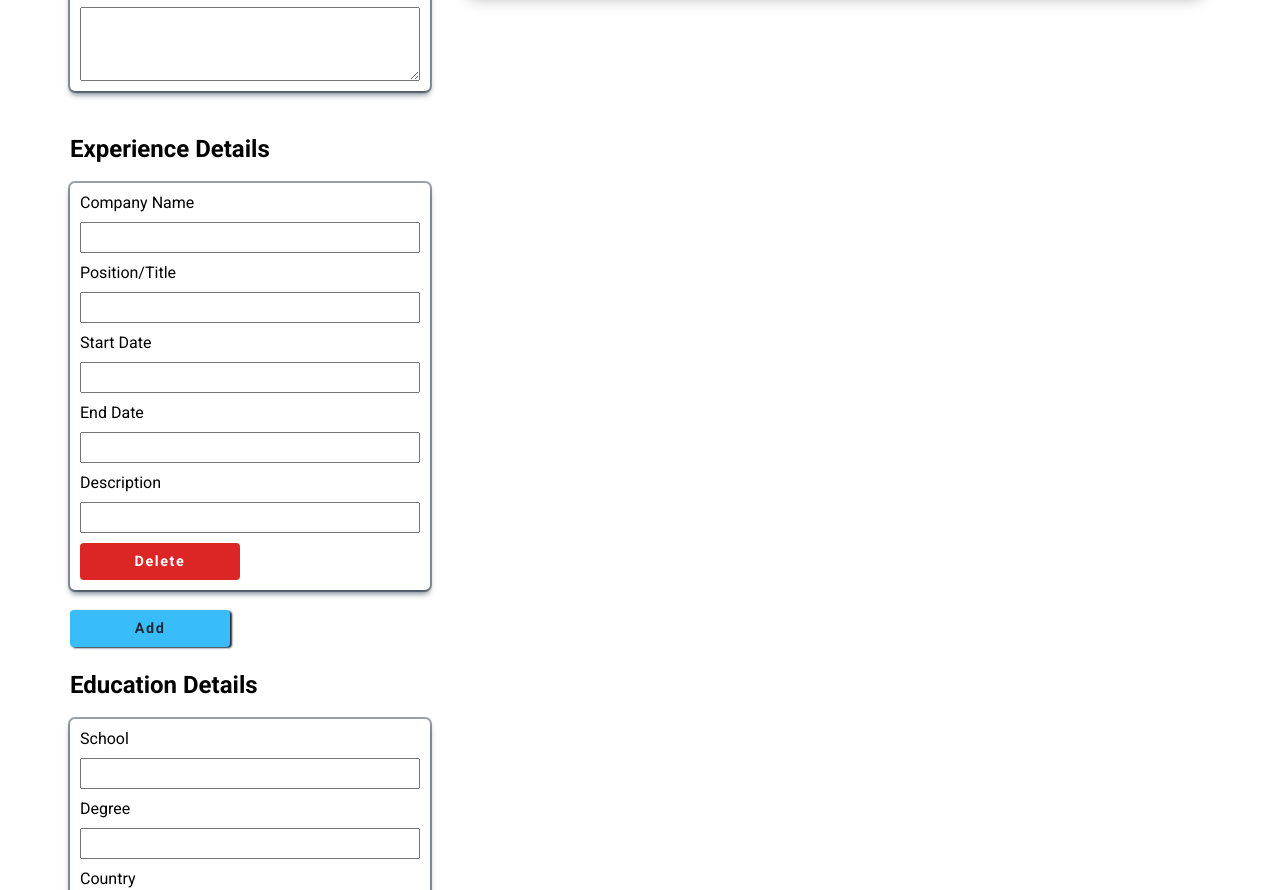
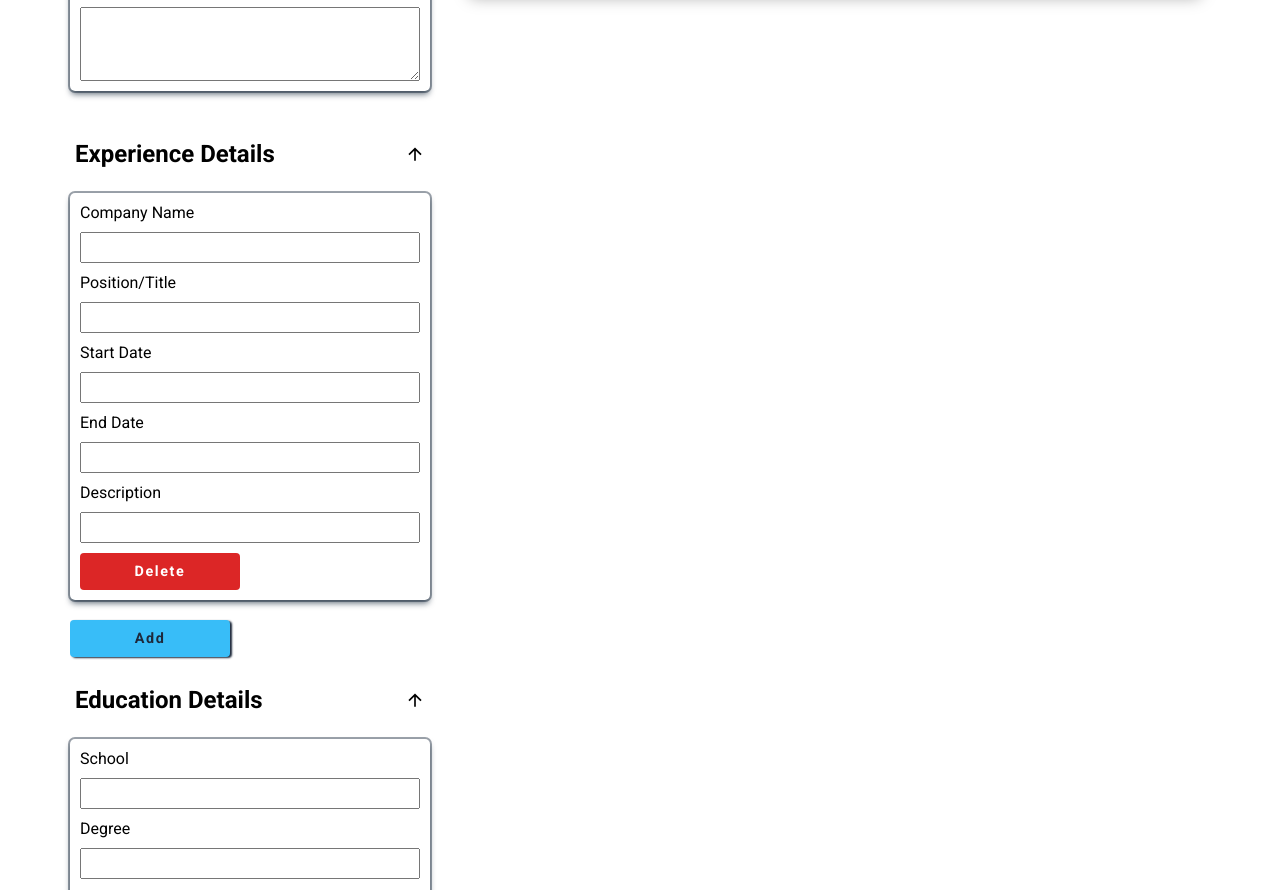
Before and after one commit to Amrit57/CV-Application, a React (Vite) app: page / in a window 1280 px wide. Shown: the part 460-1350 px from the top of the page. Built offline with nearby package versions, Linux system fonts and the light colour scheme.

Commit message:
Added Dropdown Feature.

```diff
--- a/src/components/Form.jsx
+++ b/src/components/Form.jsx
@@ -4,6 +4,8 @@ import DisplayForm from "./DisplayForm";
 import Navbar from "./Navbar";
 
 export default function Form() {
+  const [dropDown, setDropDown] = useState(true);
+  const [dropEdu, setDropEdu] = useState(true);
   const [personalDatas, setPersonalDatas] = useState({
     fullName: "",
     email: "",
@@ -105,8 +107,6 @@ export default function Form() {
       },
     ]);
   }
-
-
   return (
     <>
       <Navbar clearResume={handleClearResume} />
@@ -114,9 +114,25 @@ export default function Form() {
         <div className="form-container">
           <Personal data={personalDatas} handleChange={handlePersonalChange} />
           <section className="experience-info">
-            <h2>Experience Details</h2>
+            <div
+              onClick={() => setDropDown(!dropDown)}
+              className="section-title"
+            >
+              <h2>Experience Details</h2>
+              {dropDown ? (
+                <svg xmlns="http://www.w3.org/2000/svg" viewBox="0 0 24 24">
+                  <title>arrow-up</title>
+                  <path d="M13,20H11V8L5.5,13.5L4.08,12.08L12,4.16L19.92,12.08L18.5,13.5L13,8V20Z" />
+                </svg>
+              ) : (
+                <svg xmlns="http://www.w3.org/2000/svg" viewBox="0 0 24 24">
+                  <title>arrow-down</title>
+                  <path d="M11,4H13V16L18.5,10.5L19.92,11.92L12,19.84L4.08,11.92L5.5,10.5L11,16V4Z" />
+                </svg>
+              )}
+            </div>
             {expDatas.map((data, index) => {
-              return (
+              return dropDown === true ? (
                 <div key={index} id={index} className="experience-container">
                   <label htmlFor="companyName">Company Name</label>
                   <input
@@ -167,6 +183,10 @@ export default function Form() {
                     </button>
                   </div>
                 </div>
+              ) : (
+                <div key={index} className="collapse">
+                  <h3>{data.companyName}</h3>
+                </div>
               );
             })}
             <button className="btn btn-add" onClick={addExpInput}>
@@ -174,9 +194,22 @@ export default function Form() {
             </button>
           </section>
           <section className="education-info">
-            <h2>Education Details</h2>
+            <div onClick={() => setDropEdu(!dropEdu)} className="section-title">
+              <h2>Education Details</h2>
+              {dropEdu ? (
+                <svg xmlns="http://www.w3.org/2000/svg" viewBox="0 0 24 24">
+                  <title>arrow-up</title>
+                  <path d="M13,20H11V8L5.5,13.5L4.08,12.08L12,4.16L19.92,12.08L18.5,13.5L13,8V20Z" />
+                </svg>
+              ) : (
+                <svg xmlns="http://www.w3.org/2000/svg" viewBox="0 0 24 24">
+                  <title>arrow-down</title>
+                  <path d="M11,4H13V16L18.5,10.5L19.92,11.92L12,19.84L4.08,11.92L5.5,10.5L11,16V4Z" />
+                </svg>
+              )}
+            </div>
             {edudatas.map((eduData, index) => {
-              return (
+              return dropEdu ? (
                 <div key={index} id={index} className="education-container">
                   <label htmlFor="school">School</label>
                   <input
@@ -223,6 +256,10 @@ export default function Form() {
                     </button>
                   </div>
                 </div>
+              ) : (
+                <div key={index} className="collapse">
+                  <h3>{eduData.schoolName}</h3>
+                </div>
               );
             })}
             <button className="btn btn-add" onClick={addEduInput}>
--- a/src/styles/style.css
+++ b/src/styles/style.css
@@ -68,6 +68,7 @@
 .personal-info,
 .experience-container,
 .education-container {
+  width: 100%;
   display: flex;
   flex-direction: column;
   margin: 20px 0px;
@@ -87,7 +88,7 @@ textarea,
 }
 .displayForm {
   width: 100%;
-  height: 100%;
+  height: clamp(1000px, 50%, 1100px);
   margin: 10px;
   box-shadow: rgba(0, 0, 0, 0.35) 0px 5px 15px;
 }
@@ -100,7 +101,7 @@ textarea,
   padding: 20px;
   color: white;
 }
-.personal h1{
+.personal h1 {
   font-size: 2rem;
 }
 .contact-details {
@@ -161,3 +162,25 @@ textarea,
   font-size: 0.9rem;
   opacity: 0.7;
 }
+.section-title svg {
+  width: 20px;
+}
+.section-title {
+  cursor: pointer;
+  display: flex;
+  justify-content: space-between;
+  align-items: center;
+  transition: ease 0.3s;
+  padding: 5px;
+  border-radius: 5px;
+}
+.section-title:hover {
+  background: var(--navbar-bg);
+  opacity: 0.8;
+}
+.collapse {
+  padding: 10px;
+  margin: 10px 0px;
+  border: 2px solid rgba(0, 0, 0, 0.35);
+  border-radius: 5px;
+}
```
